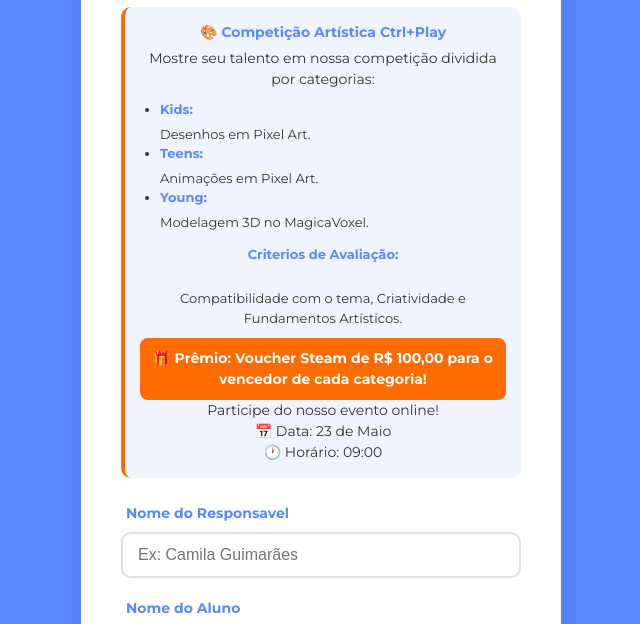
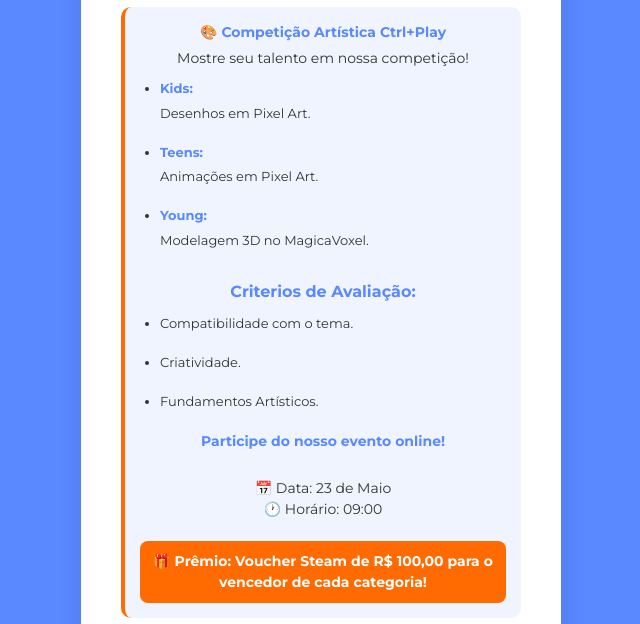
Before and after one commit to peraltazera/CtrlDay2026, a plain HTML site: page index.html in a window 1280 px wide. Shown: the part 100-724 px from the top of the page, without its empty margins (319-959 px from the left). Drawn offline with Linux system fonts and the light colour scheme.

Commit message:
Update index.html

```diff
--- a/index.html
+++ b/index.html
@@ -119,24 +119,26 @@
     <!-- ESPAÇO PARA INFORMAÇÕES DO EVENTO -->
     <div class="info-evento">
         <strong>🎨 Competição Artística Ctrl+Play</strong>
-        Mostre seu talento em nossa competição dividida por categorias:
+        Mostre seu talento em nossa competição!
         <ul style="text-align: left; padding-left: 20px; font-size: 13px; margin: 10px 0;">
-            <li><strong>Kids:</strong> Desenhos em Pixel Art.</li>
-            <li><strong>Teens:</strong> Animações em Pixel Art.</li>
-            <li><strong>Young:</strong> Modelagem 3D no MagicaVoxel.</li>
+            <li><strong>Kids:</strong> Desenhos em Pixel Art.</li><br>
+            <li><strong>Teens:</strong> Animações em Pixel Art.</li><br>
+            <li><strong>Young:</strong> Modelagem 3D no MagicaVoxel.</li><br>
+        </ul>
+        <strong style="font-size: 16px; margin-bottom: 10px;">Criterios de Avaliação:</strong>
+        <ul style="text-align: left; padding-left: 20px; font-size: 13px; margin: 0px 0;">
+            <li>Compatibilidade com o tema.</li><br>
+            <li>Criatividade.</li><br>
+            <li>Fundamentos Artísticos.</li><br>
         </ul>
 
-        <p style="font-size: 13px; margin-bottom: 10px;">
-            <strong>Criterios de Avaliação:</strong><br>
-            Compatibilidade com o tema, Criatividade e Fundamentos Artísticos.
-        </p>
-
-        <div style="background-color: var(--orange-ctrl); color: white; padding: 10px; border-radius: 8px; font-weight: bold;">
+        <strong>Participe do nosso evento online!</strong> <br>
+        📅 Data: 23 de Maio <br>
+        🕐 Horário: 09:00 <br>
+        <br>
+         <div style="background-color: var(--orange-ctrl); color: white; padding: 10px; border-radius: 8px; font-weight: bold;">
             🎁 Prêmio: Voucher Steam de R$ 100,00 para o vencedor de cada categoria!
         </div>
-          Participe do nosso evento online! <br>
-        📅 Data: 23 de Maio <br>
-        🕐 Horário: 09:00
     </div>
 
     <form>
```
